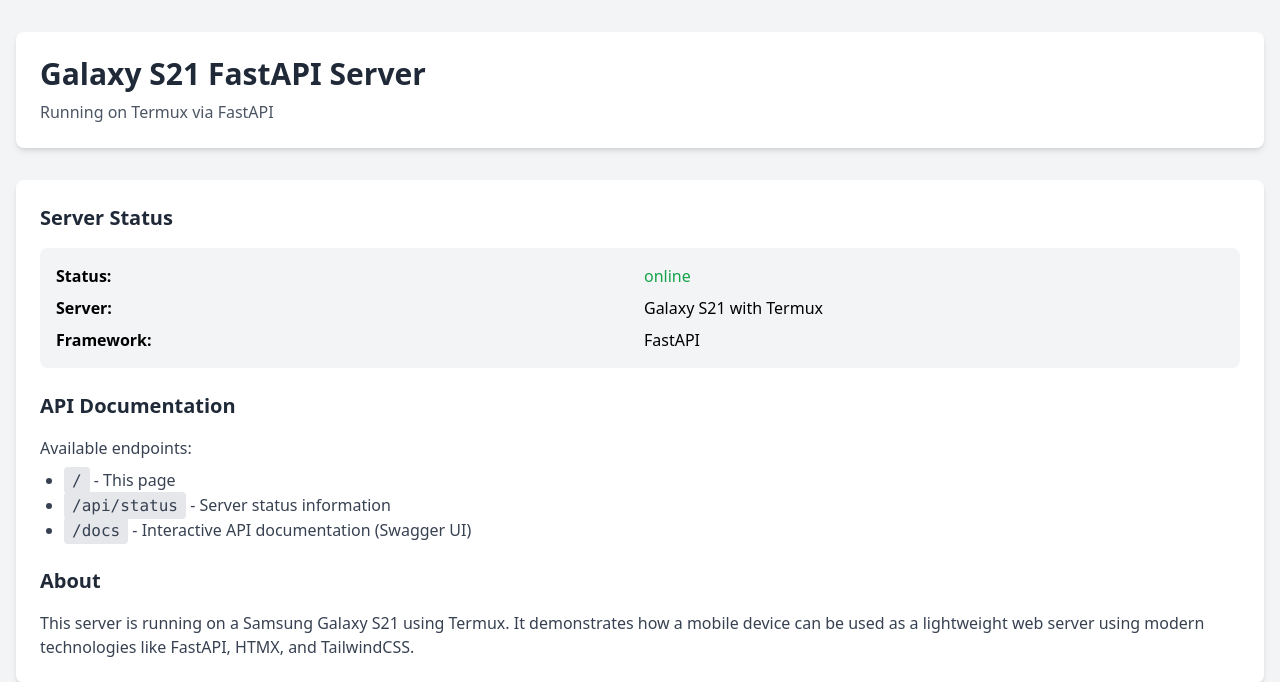
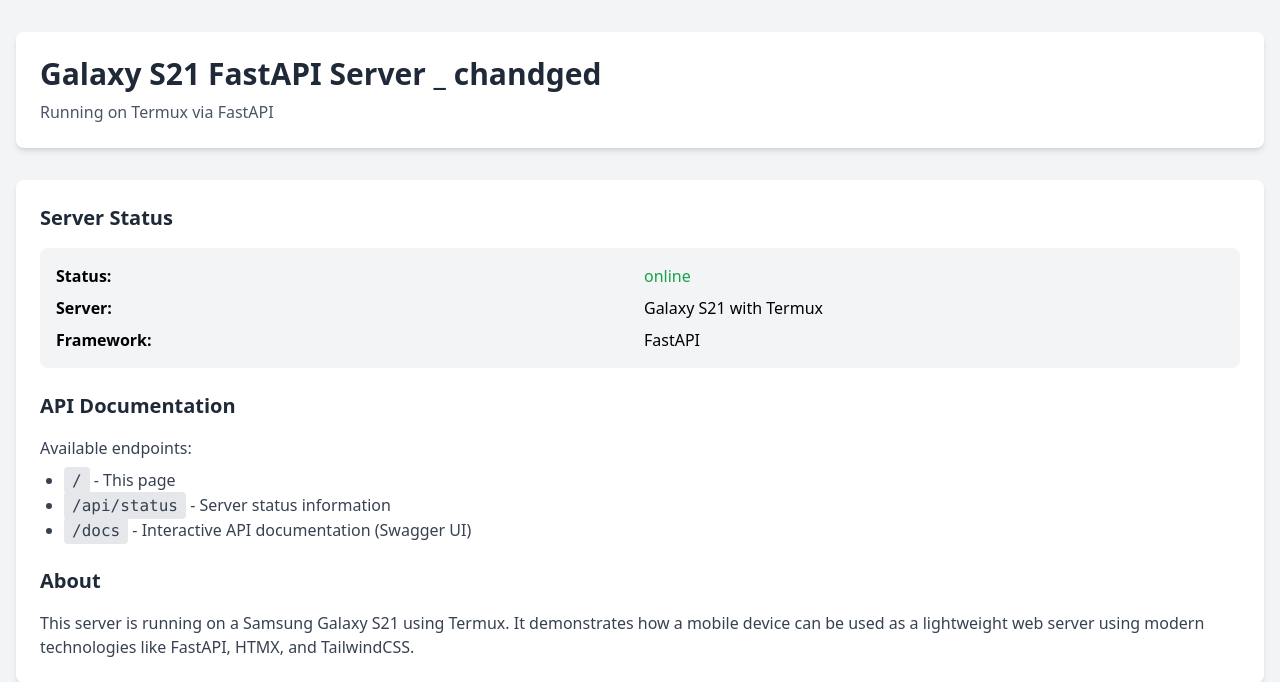
Before and after one commit to happybell80/s21_fastAPI_server, a FastAPI app: page / in a window 1280 px wide. Shown: the top 682 px of the page. Run offline with FastAPI, Linux system fonts and the light colour scheme; some libraries are stand-ins or nearby versions.

Commit message:
html_fix

```diff
--- a/templates/index.html
+++ b/templates/index.html
@@ -24,7 +24,7 @@
 <body class="bg-gray-100 min-h-screen">
     <div class="container mx-auto px-4 py-8">
         <header class="bg-white shadow-md rounded-lg p-6 mb-8">
-            <h1 class="text-3xl font-bold text-gray-800">Galaxy S21 FastAPI Server</h1>
+            <h1 class="text-3xl font-bold text-gray-800">Galaxy S21 FastAPI Server _ chandged</h1>
             <p class="text-gray-600 mt-2">Running on Termux via FastAPI</p>
         </header>
 
```
